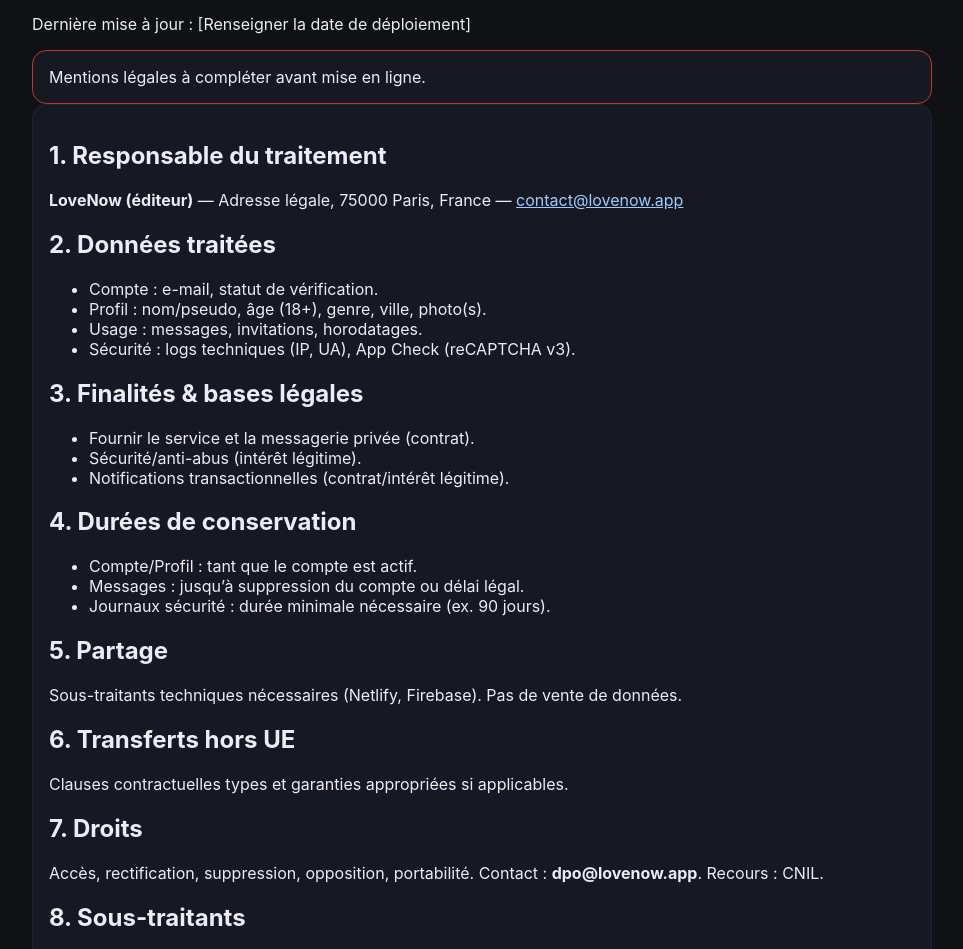
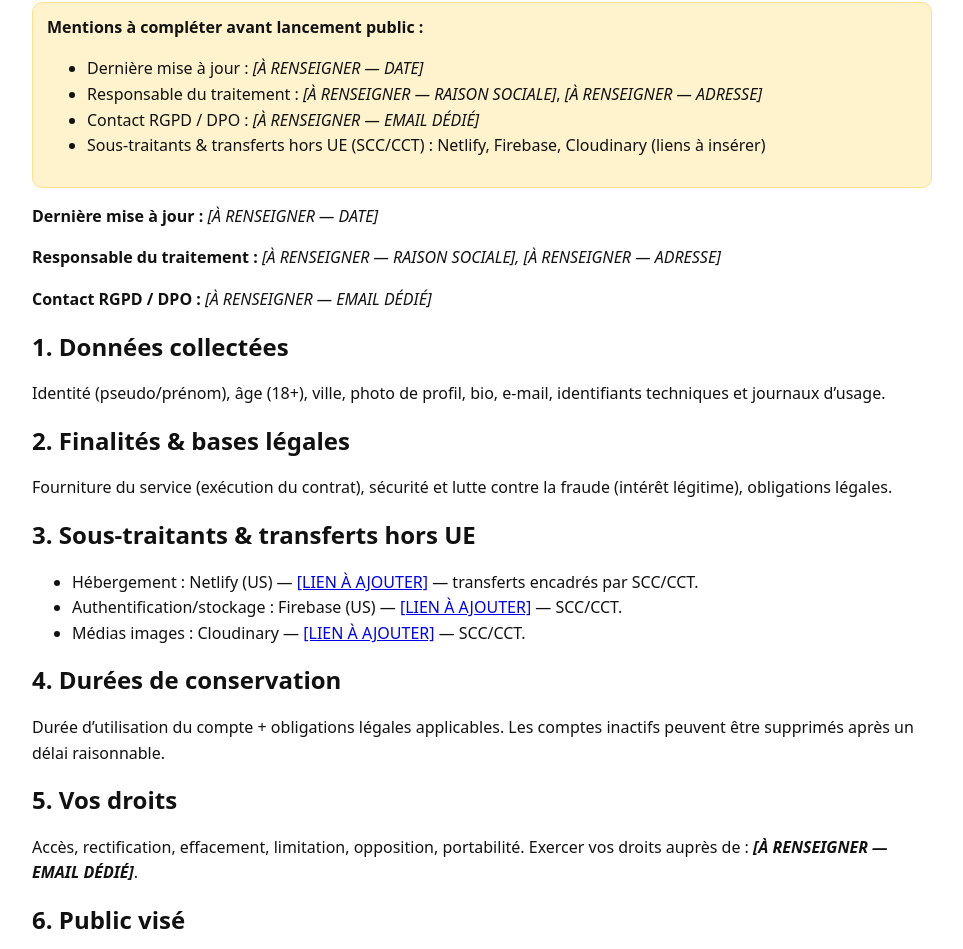
Before and after one commit to alainberger/LoveNow, a plain HTML site: page privacy.html in a window 1280 px wide. Shown: the part 129-1078 px from the top of the page, without its empty margins (158-1121 px from the left). Drawn offline with Linux system fonts and the light colour scheme.

Commit message:
Update privacy.html

```diff
--- a/privacy.html
+++ b/privacy.html
@@ -1,94 +1,65 @@
+<!-- privacy.html — LoveNow (Politique de confidentialité avec placeholders à compléter) -->
 <!doctype html>
-<html lang="fr">
+<html lang="fr" data-theme="light">
 <head>
-<meta charset="utf-8"/>
-<meta name="viewport" content="width=device-width,initial-scale=1"/>
+  <meta charset="utf-8" />
+  <meta name="viewport" content="width=device-width,initial-scale=1" />
   <title>LoveNow — Politique de confidentialité</title>
-<meta name="description" content="Politique de confidentialité LoveNow (RGPD)."/>
-<link rel="canonical" href="https://lovenow.netlify.app/privacy"/>
-<meta property="og:title" content="LoveNow — Politique de confidentialité"/>
-<meta property="og:description" content="Politique de confidentialité LoveNow."/>
-<meta property="og:url" content="https://lovenow.netlify.app/privacy"/>
-<meta property="og:image" content="https://via.placeholder.com/1200x630.png?text=LoveNow"/>
-<meta name="twitter:card" content="summary_large_image"/>
+  <meta name="description" content="Politique de confidentialité LoveNow : données collectées, finalités, base légale, droits et contacts." />
+  <link rel="canonical" href="https://lovenow.netlify.app/privacy" />
+  <meta property="og:title" content="LoveNow — Politique de confidentialité">
+  <meta property="og:description" content="Informations sur la confidentialité et la protection des données chez LoveNow.">
+  <meta property="og:url" content="https://lovenow.netlify.app/privacy">
+  <meta property="og:image" content="/assets/og-default.jpg">
+  <meta name="twitter:card" content="summary_large_image">
   <style>
-body{margin:0;background:#0f1115;color:#e9edf6;font-family:Inter,system-ui}
-.wrap{max-width:900px;margin:0 auto;padding:20px}
-a{color:#9ecbff}.card{background:#171922;border:1px solid #202334;border-radius:.9rem;padding:16px}
-.btn{display:inline-flex;align-items:center;gap:6px;padding:.6rem .9rem;border-radius:.6rem;background:#1a1e2b;border:1px solid #27314a}
+    body{margin:0;font:16px/1.6 system-ui,-apple-system,Segoe UI,Roboto,Arial;color:#111}
+    .wrap{max-width:900px;margin:0 auto;padding:24px 16px}
+    .legal-note{background:#fff3cd;border:1px solid #ffe08a;padding:12px 14px;border-radius:10px;margin:12px 0}
+    h1,h2{line-height:1.2}
     :focus{outline:3px auto;outline-offset:2px}
   </style>
-<script src="config.js"></script>
-<script>
-document.addEventListener("DOMContentLoaded",()=>{
-  const L=window.APP_CONFIG?.legal||{};
-  const dpo=window.APP_CONFIG?.dpoEmail||L.editorEmail||"";
-  const set=(id,v,ph)=>{const el=document.getElementById(id); if(el) el.textContent=v||ph;}
-  set("editorName",L.editorName,"[Raison sociale - A compléter]");
-  set("editorAddress",L.editorAddress,"[Adresse - A compléter]");
-  set("editorEmail",L.editorEmail,"[Email - A compléter]");
-  set("dpoEmail",dpo,"[Email DPO - A compléter]");
-  set("last",L.lastUpdated,"[Renseigner la date de déploiement]");
-  const missing=!L.editorName||!L.editorAddress||!L.editorEmail||!dpo||!L.lastUpdated;
-  document.getElementById("legalNote").hidden=!missing;
-});
-</script>
 </head>
 <body>
   <div class="wrap">
-  <a class="btn" href="index.html">← Retour à l’accueil</a>
+    <a href="/" aria-label="Retour accueil">← Accueil</a>
     <h1>Politique de confidentialité</h1>
-  <p>Dernière mise à jour : <span id="last">[Renseigner la date de déploiement]</span></p>
 
-  <div id="legalNote" class="card" style="border-color:#c0392b" hidden>Mentions légales à compléter avant mise en ligne.</div>
+    <aside class="legal-note" role="note" aria-label="Mentions à compléter">
+      <strong>Mentions à compléter avant lancement public :</strong>
+      <ul>
+        <li>Dernière mise à jour : <em>[À RENSEIGNER — DATE]</em></li>
+        <li>Responsable du traitement : <em>[À RENSEIGNER — RAISON SOCIALE]</em>, <em>[À RENSEIGNER — ADRESSE]</em></li>
+        <li>Contact RGPD / DPO : <em>[À RENSEIGNER — EMAIL DÉDIÉ]</em></li>
+        <li>Sous-traitants & transferts hors UE (SCC/CCT) : Netlify, Firebase, Cloudinary (liens à insérer)</li>
+      </ul>
+    </aside>
 
-  <div class="card">
-    <h2>1. Responsable du traitement</h2>
-    <p><strong id="editorName">[Raison sociale - A compléter]</strong> — <span id="editorAddress">[Adresse - A compléter]</span> — <a href="mailto:" id="mailLegal"><span id="editorEmail">[Email - A compléter]</span></a></p>
+    <p><strong>Dernière mise à jour :</strong> <em>[À RENSEIGNER — DATE]</em></p>
+    <p><strong>Responsable du traitement :</strong> <em>[À RENSEIGNER — RAISON SOCIALE], [À RENSEIGNER — ADRESSE]</em></p>
+    <p><strong>Contact RGPD / DPO :</strong> <em>[À RENSEIGNER — EMAIL DÉDIÉ]</em></p>
 
-    <h2>2. Données traitées</h2>
+    <h2>1. Données collectées</h2>
+    <p>Identité (pseudo/prénom), âge (18+), ville, photo de profil, bio, e-mail, identifiants techniques et journaux d’usage.</p>
+
+    <h2>2. Finalités & bases légales</h2>
+    <p>Fourniture du service (exécution du contrat), sécurité et lutte contre la fraude (intérêt légitime), obligations légales.</p>
+
+    <h2>3. Sous-traitants & transferts hors UE</h2>
     <ul>
-      <li>Compte : e-mail, statut de vérification.</li>
-      <li>Profil : nom/pseudo, âge (18+), genre, ville, photo(s).</li>
-      <li>Usage : messages, invitations, horodatages.</li>
-      <li>Sécurité : logs techniques (IP, UA), App Check (reCAPTCHA v3).</li>
-    </ul>
-
-    <h2>3. Finalités & bases légales</h2>
-    <ul>
-      <li>Fournir le service et la messagerie privée (contrat).</li>
-      <li>Sécurité/anti-abus (intérêt légitime).</li>
-      <li>Notifications transactionnelles (contrat/intérêt légitime).</li>
+      <li>Hébergement : Netlify (US) — <a href="#A-RENSEIGNER">[LIEN À AJOUTER]</a> — transferts encadrés par SCC/CCT.</li>
+      <li>Authentification/stockage : Firebase (US) — <a href="#A-RENSEIGNER">[LIEN À AJOUTER]</a> — SCC/CCT.</li>
+      <li>Médias images : Cloudinary — <a href="#A-RENSEIGNER">[LIEN À AJOUTER]</a> — SCC/CCT.</li>
     </ul>
 
     <h2>4. Durées de conservation</h2>
-    <ul>
-      <li>Compte/Profil : tant que le compte est actif.</li>
-      <li>Messages : jusqu’à suppression du compte ou délai légal.</li>
-      <li>Journaux sécurité : durée minimale nécessaire (ex. 90 jours).</li>
-    </ul>
+    <p>Durée d’utilisation du compte + obligations légales applicables. Les comptes inactifs peuvent être supprimés après un délai raisonnable.</p>
 
-    <h2>5. Partage</h2>
-    <p>Sous-traitants techniques nécessaires (Netlify, Firebase). Pas de vente de données.</p>
+    <h2>5. Vos droits</h2>
+    <p>Accès, rectification, effacement, limitation, opposition, portabilité. Exercer vos droits auprès de : <strong><em>[À RENSEIGNER — EMAIL DÉDIÉ]</em></strong>.</p>
 
-    <h2>6. Transferts hors UE</h2>
-    <p>Clauses contractuelles types et garanties appropriées si applicables.</p>
-
-    <h2>7. Droits</h2>
-    <p>Accès, rectification, suppression, opposition, portabilité. Contact : <strong id="dpoEmail">[Email DPO - A compléter]</strong>. Recours : CNIL.</p>
-
-    <h2>8. Sous-traitants</h2>
-    <ul>
-      <li><a href="https://www.netlify.com/privacy/">Netlify</a> (hébergement, US)</li>
-      <li><a href="https://firebase.google.com/support/privacy">Firebase</a> (authentification & stockage, US)</li>
-      <li><a href="https://cloudinary.com/privacy">Cloudinary</a> (médias, US)</li>
-    </ul>
-    <p>Transferts hors UE encadrés par des Clauses Contractuelles Types (CCT/SCC).</p>
-    <p>Service réservé aux 18 ans et plus.</p>
-
-    <h2>8. Sécurité</h2>
-    <p>Chiffrement TLS, hachage des mots de passe, contrôle d’accès, journalisation, App Check.</p>
-  </div>
+    <h2>6. Public visé</h2>
+    <p>Le service est strictement réservé aux personnes de <strong>18 ans et plus</strong>.</p>
   </div>
 </body>
 </html>
```
Lines whose indentation alone changed are shown as unchanged.
